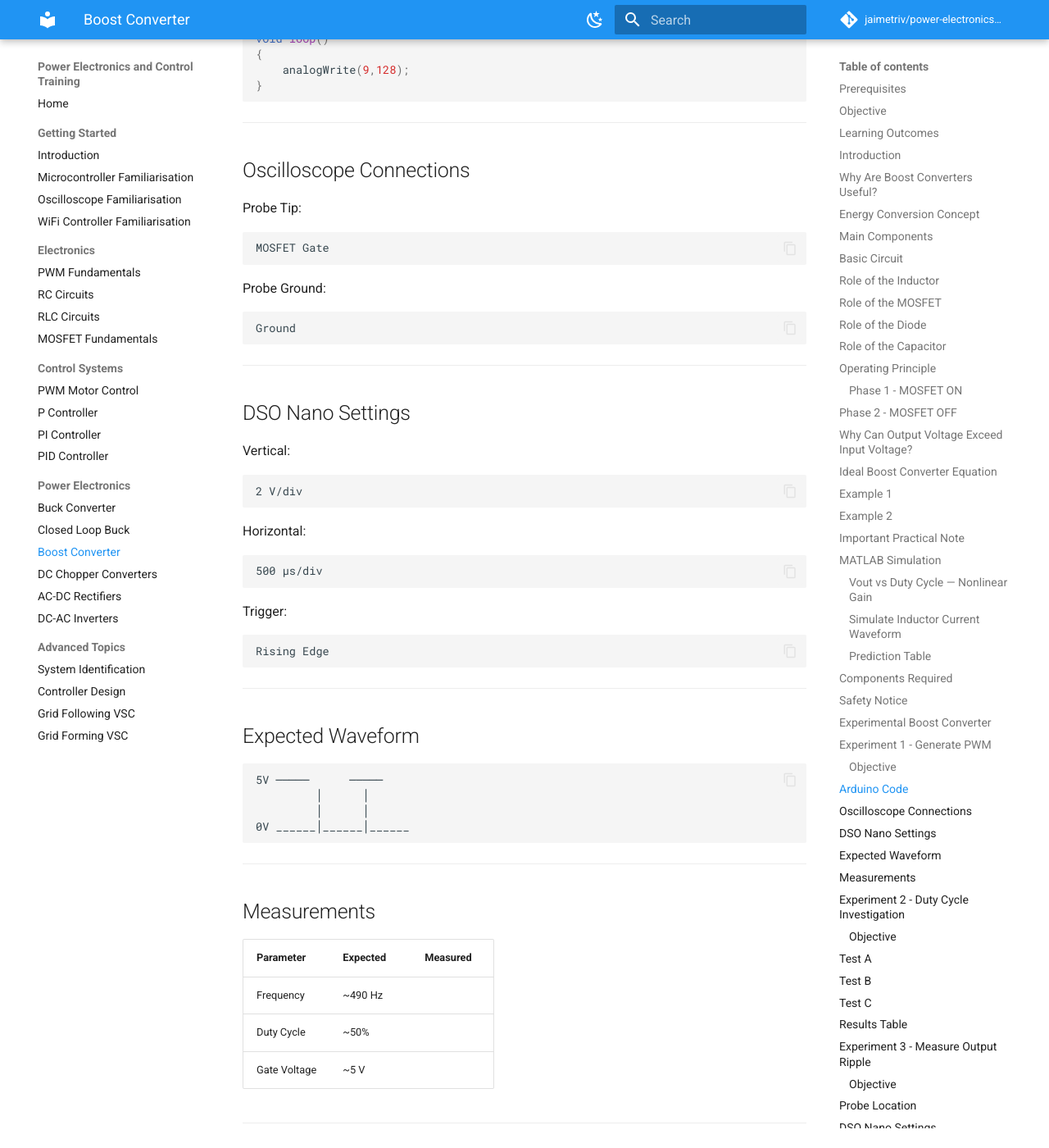
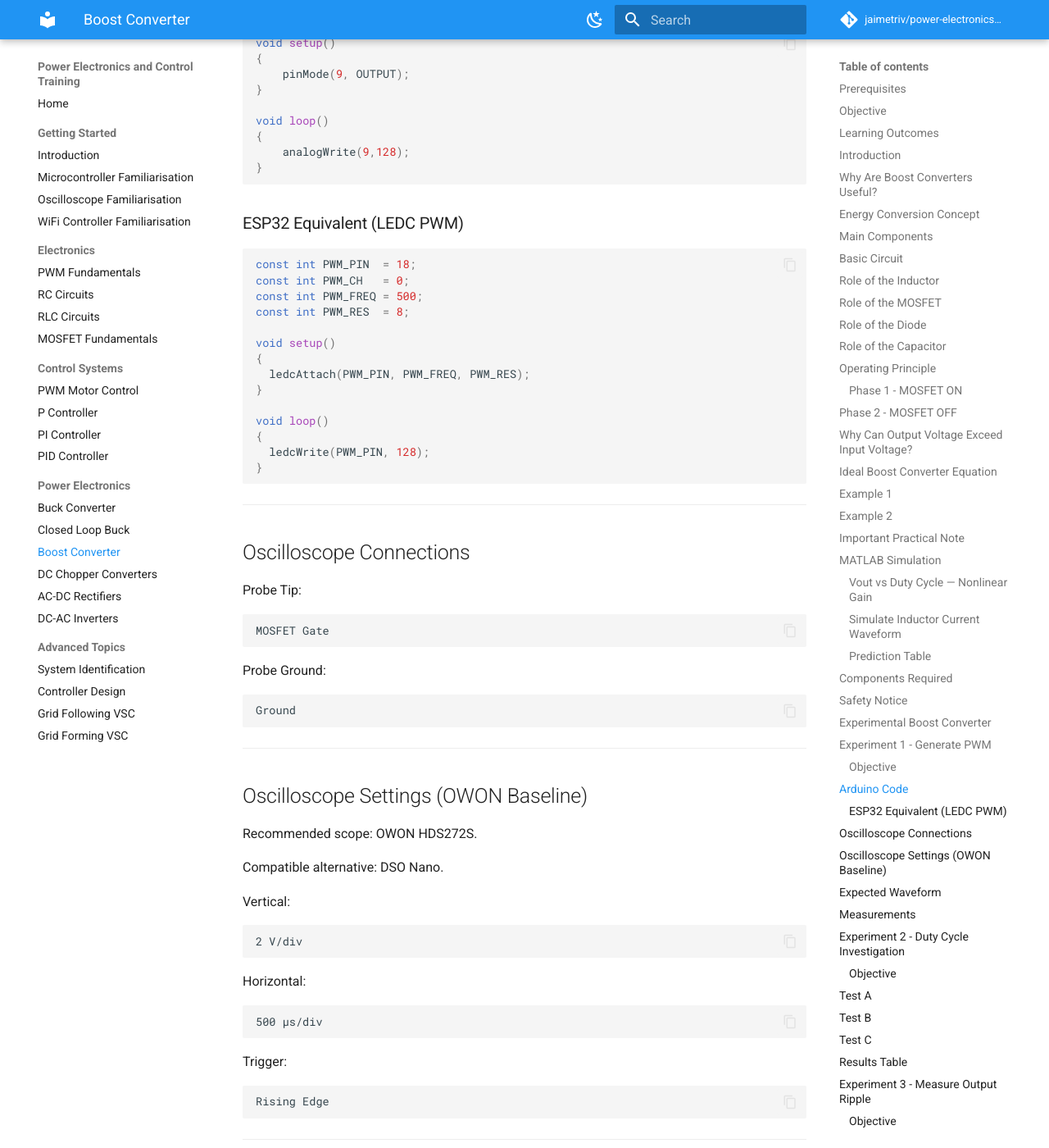
Before and after one commit to jaimetriv/power-electronics-and-control-training, an MkDocs documentation site: the page built from docs/11_Boost_Converter.md, in a window 1280 px wide and 1400 px high, scrolled down 10829 px. Shown: the whole window at 82% size. Built offline with MkDocs 1.6.1 and Material for MkDocs 9.7.7, drawn with Linux system fonts in a browser that asks for light colours; comment, search, counter and statistics services are not loaded; some of the changed text lies outside the part shown.

Commit message:
docs(11_boost_converter): align with esp32/owon baseline and add esp32 pwm path

````diff
--- a/docs/11_Boost_Converter.md
+++ b/docs/11_Boost_Converter.md
@@ -459,9 +459,10 @@ Additional Components:
 Existing Equipment:
 
 - Arduino Uno
+- ESP32 DevKit V1 (alternative controller)
 - Breadboard
 - Jumper Wires
-- DSO Nano Oscilloscope
+- Oscilloscope (OWON HDS272S recommended, DSO Nano compatible)
 
 ---
 
@@ -474,6 +475,8 @@ Begin with:
 ```
 
 and low power loads.
+
+If using ESP32 gate drive (about 3.3V), use a logic-level MOSFET with low Rds(on) specified at low Vgs, or use a gate driver.
 
 Do not connect sensitive electronics directly to an untested converter output.
 
@@ -527,6 +530,25 @@ void loop()
 }
 ```
 
+### ESP32 Equivalent (LEDC PWM)
+
+```cpp
+const int PWM_PIN  = 18;
+const int PWM_CH   = 0;
+const int PWM_FREQ = 500;
+const int PWM_RES  = 8;
+
+void setup()
+{
+  ledcAttach(PWM_PIN, PWM_FREQ, PWM_RES);
+}
+
+void loop()
+{
+  ledcWrite(PWM_PIN, 128);
+}
+```
+
 ---
 
 ## Oscilloscope Connections
@@ -545,7 +567,11 @@ Ground
 
 ---
 
-## DSO Nano Settings
+## Oscilloscope Settings (OWON Baseline)
+
+Recommended scope: OWON HDS272S.
+
+Compatible alternative: DSO Nano.
 
 Vertical:
 
@@ -570,7 +596,7 @@ Rising Edge
 ## Expected Waveform
 
 ```text
-5V ─────      ─────
+V_S ────      ─────
          │      │
          │      │
 0V ______│______│______
@@ -584,7 +610,7 @@ Rising Edge
 |------------|-----------|-----------|
 | Frequency | ~490 Hz | |
 | Duty Cycle | ~50% | |
-| Gate Voltage | ~5 V | |
+| Gate Voltage | ~V_S (about 5V Arduino or about 3.3V ESP32) | |
 
 ---
 
@@ -600,6 +626,12 @@ Observe how duty cycle affects output voltage.
 
 ```cpp
 analogWrite(9,64);
+```
+
+ESP32 equivalent duty command:
+
+```cpp
+ledcWrite(PWM_PIN, 64);
 ```
 
 Expected Duty Cycle:
@@ -622,6 +654,12 @@ Output Voltage = __________
 analogWrite(9,128);
 ```
 
+ESP32 equivalent duty command:
+
+```cpp
+ledcWrite(PWM_PIN, 128);
+```
+
 Expected Duty Cycle:
 
 ```text
@@ -640,6 +678,12 @@ Output Voltage = __________
 
 ```cpp
 analogWrite(9,192);
+```
+
+ESP32 equivalent duty command:
+
+```cpp
+ledcWrite(PWM_PIN, 192);
 ```
 
 Expected Duty Cycle:
@@ -690,7 +734,13 @@ Ground
 
 ---
 
-## DSO Nano Settings
+## Oscilloscope Settings (OWON Baseline)
+
+Use the same scope setup approach as Experiment 1, then increase vertical sensitivity for ripple.
+
+Recommended scope: OWON HDS272S.
+
+Compatible alternative: DSO Nano.
 
 Vertical:
 
````
Also changed, not shown: other parts of docs/11_Boost_Converter.md (+5 -5 lines).
